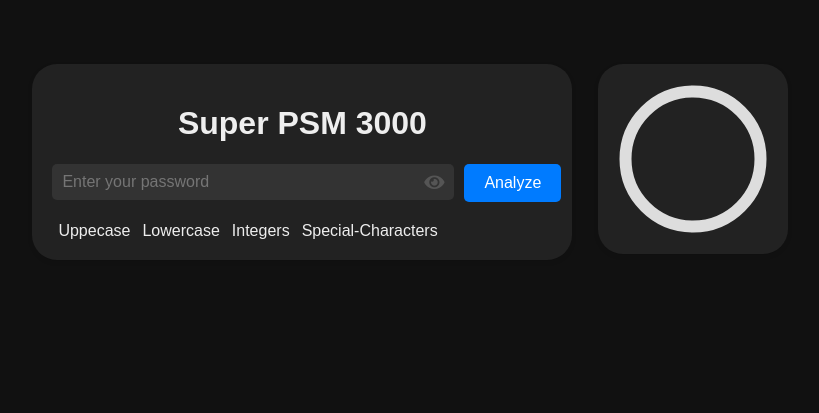
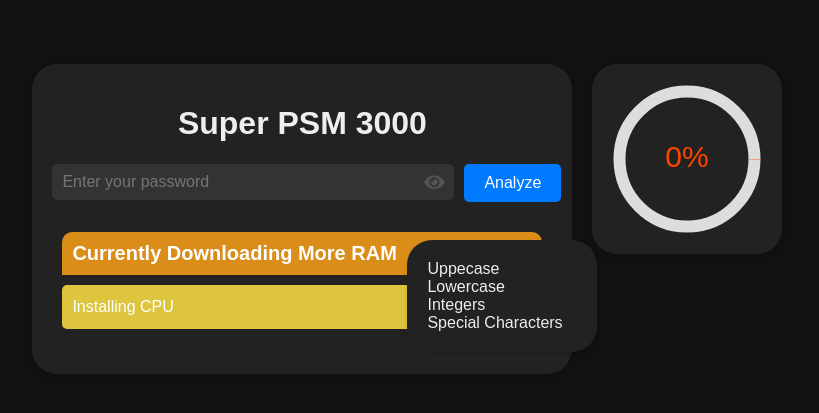
Before and after one commit to ShogyX/Studio-2, a Flask app: page / in a window 1280 px wide. Shown: the top 413 px of the page, without its empty margins (326-1145 px from the left). Run offline with Flask 3, Linux system fonts and the light colour scheme.

Commit message:
stable alpha version

```diff
--- a/FrontEnd/AnalysisFunctions.py
+++ b/FrontEnd/AnalysisFunctions.py
@@ -209,7 +209,7 @@ def umbrellafunc (input_string):
     issues_found = 0
     password_info = {"Length Requirement!":[], "Common Sequence of Numbers!":[], "Repeated Letter Sequence!":[], "Predictable Character Placement!":[], "Repeated Combinations!":[], "Missing Character Type!":[]}
     #check the length
-    if len(input_string) < 8:
+    if len(input_string) <= 8:
         Rule_Type = "Length Requirement!"
         issues_found += 1
         password_info[Rule_Type].append("Your Password is too short! We recommend more than 12 characters in length!")
--- a/FrontEnd/static/style.css
+++ b/FrontEnd/static/style.css
@@ -39,19 +39,7 @@ h1 {
     margin-bottom: 20px;
 }
 
-input[type="password"] {
-    flex: 1;
-    padding: 10px;
-    border: 1px solid #333;
-    border-radius: 5px;
-    font-size: 16px;
-    background-color: #333;
-    color: #eee;
-    margin-right: 10px; /* Adjusted margin-right for more space */
-}
-
-
-input[type="text"] {
+input[type="password"], input[type="text"] {
     flex: 1;
     padding: 10px;
     border: 1px solid #333;
@@ -122,6 +110,20 @@ h1 {
   }
 
 
+
+.second-container {
+    position: fixed; /* Position relative to the parent container */
+    left: 57.3%;
+    top: 30%;
+    min-width: 150px;
+    background-color: #222;
+    padding: 20px;
+    border-radius: 25px;
+    box-shadow: 0 2px 5px rgba(0,0,0,0.1);
+    z-index: 9999;
+}
+
+
 .password-input-container {
     display: flex;
     position: relative;
@@ -149,19 +151,6 @@ h1 {
     font-size: 18px; /* Adjust the font size as needed */
 }
 
-#analysis_result {
-    display: flex;
-    justify-content: left;
-}
-
-#analysis_result > div {
-    margin: 0 6px;
-}
-
-#analysis_result > div > span {
-    display: block;
-}
-
 /* Styling for the information boxes */
 .info-box-container {
     position: relative;
@@ -170,14 +159,13 @@ h1 {
     transform: translateX(-50%);
     width: 100%; /* Adjust the width as needed */
     max-width: 760px; /* Maximum width of the container */
-
-    border-radius: 25px;
+    border-radius: 15px;
 }
 
 .info-box {
 
     color: #fff;
-    padding: 20px;
+    padding: 10px;
     border-radius: 10px;
     margin-bottom: 10px;
     opacity: 0; /* Initially hidden */
@@ -197,7 +185,7 @@ h1 {
     background-color: #ef545b; /* Light red */
     padding: 10px;
     border-radius: 5px; /* Rounded corners */
-    margin-bottom: 5px;
+    margin-bottom: 10px;
     line-height: 1.5; /* Increase line height for better readability */
 }
 .info-box-message:last-child {
@@ -225,6 +213,30 @@ h1 {
     }
 }
 
+.placeholder-box {
+    position: rela;
+    background-color: transparent; /* Example background color for placeholder */
+    color: #fff; /* Example text color for placeholder */
+    opacity: 0.7; /* Example opacity for placeholder */
+    /* Add any other styles for the placeholder box */
+}
+
+.placeholder-info-box-title {
+    background-color: #da8d19; /* Dark red */
+    font-weight: bold;
+    font-size: 20px;
+    margin-bottom: 10px;
+    padding: 10px;
+    border-radius: 10px 10px 0 0; /* Rounded corners only at the top */
+}
+
+.placeholder-info-box-message {
+    background-color: #ddc53d; /* Light red */
+    padding: 10px;
+    border-radius: 5px; /* Rounded corners */
+    margin-bottom: 5px;
+    line-height: 1.5; /* Increase line height for better readability */
+}
 
 .loading-overlay {
     position: absolute;
--- a/FrontEnd/templates/index.html
+++ b/FrontEnd/templates/index.html
@@ -11,8 +11,21 @@
 
 <body>
 
+    <div class="container">
+        <div class="second-container">
+            <div>
+                <span id="uppercase">Uppecase</span>
             </div>
-    <div class="container">
+            <div>
+                <span id="lowercase">Lowercase</span>
+            </div>
+            <div>
+                <span id="numbers">Integers</span>
+            </div>
+            <div>
+                <span id="special">Special Characters</span>
+            </div>
+        </div>
         <h1>Super PSM 3000</h1>
         <div class="input-container">
             <div class="password-input-container">
@@ -23,19 +36,7 @@
             </div>
             <button id="analyze_button" onclick="analyzePassword()">Analyze</button>
         </div>
-        <div id="analysis_result">
-            <div>
-                <span id="uppercase">Uppecase</span>
-            </div>
-            <div>
-                <span id="lowercase">Lowercase</span>
-            </div>
-            <div>
-                <span id="numbers">Integers</span>
-            </div>
-            <div>
-                <span id="special">Special-Characters</span>
-            </div>
+
 
             <div class="meter-container">
                 <div class="progress-circle">
@@ -46,10 +47,16 @@
                     </svg>
                 </div>
                 </div>
+        <div class="info-box-container" id="info-box-container">
         </div>
 
-        <div class="info-box-container" id="info-box-container">
+        <div id="placeholder-box" class="info-box placeholder-box">
+            <div class="placeholder-info-box-title">Currently Downloading More RAM</div>
+            <div class="placeholder-info-box-message">Installing CPU</div>
         </div>
+
+
+
         <div class="loading-overlay" id="loading-overlay">
             <div class="loader"></div>
     </div>
@@ -57,7 +64,9 @@
 
 
     <script>
+        setProgress(0);
         infoBoxContainer.innerHTML = "";
+
         function togglePasswordVisibility() {
             var passwordField = document.getElementById("input_text");
             var icon = document.querySelector(".password-toggle-icon i");
@@ -154,12 +163,6 @@
             loader.style.left = loaderLeft + 'px';
         }
 
-        // Call the positionLoader function whenever the window is resized
-        window.addEventListener('resize', positionLoader);
-
-        // Call the positionLoader function initially to position the loader
-        positionLoader();
-
         function showLoading() {
             positionLoader();
             document.getElementById("loading-overlay").style.display = "block";
@@ -173,8 +176,6 @@
         function analyzePassword() {
             showLoading();
             var passwordField = document.getElementById("input_text").value;
-            var strengthIndicator = document.getElementById("analysis_result");
-            var feedbackContainer = document.getElementById("feedback");
             var infoBoxContainer = document.getElementById("info-box-container");
 
             fetch('/analyze', {
@@ -189,68 +190,20 @@
                 hideLoading();
                 infoBoxContainer.innerHTML = "";
                 createInfoBoxes(data);
-
-                if (data.Strength === 'Strong') {
-                    setProgress(100);
-                } else if (data.Strength === 'Moderate') {
-                    setProgress(50);
-                } else {
-                    setProgress(25);
-                }
             })
             .catch(error => {
                 console.error('Error:', error);
             });
         }
 
-        function updateFeedbackContainer(data) {
-            var feedbackContainer = document.querySelector(".feedback-container");
-
-            // Clear previous content and reset classes
-            feedbackContainer.innerHTML = "";
-            feedbackContainer.classList.remove("weak", "moderate", "strong");
-
-            // Display password strength
-            var strengthParagraph = document.createElement("p");
-            strengthParagraph.textContent = "Password Strength: " + data.Strength;
-            feedbackContainer.appendChild(strengthParagraph);
-
-            // Display feedback
-            var feedbackParagraph = document.createElement("p");
-            feedbackParagraph.textContent = "Feedback: " + data.Feedback;
-            feedbackContainer.appendChild(feedbackParagraph);
-
-            // Display detailed analysis result
-            var analysisDetails = data.AnalysisDetails;
-            if (analysisDetails) {
-                var detailsHeading = document.createElement("h3");
-                detailsHeading.textContent = "Analysis Details:";
-                feedbackContainer.appendChild(detailsHeading);
-
-                var detailsList = document.createElement("ul");
-                feedbackContainer.appendChild(detailsList);
-
-                for (var key in analysisDetails) {
-                    var detailItem = document.createElement("li");
-                    detailItem.textContent = key + ": " + analysisDetails[key];
-                    detailsList.appendChild(detailItem);
-                }
-            }
-
-            if (data.Strength === "Weak") {
-                feedbackContainer.classList.add("weak");
-            } else if (data.Strength === "Moderate") {
-                feedbackContainer.classList.add("moderate");
-            } else if (data.Strength === "Strong") {
-                feedbackContainer.classList.add("strong");
-            }
-        }
-
         function createInfoBoxes(data) {
             var container = document.getElementById('info-box-container');
-
+            // Hide the placeholder box
+            var placeholderBox = document.getElementById('placeholder-box');
+            placeholderBox.style.display = 'none'
             // Loop through each key in the JSON
             for (var key in data) {
+
                 if (key !== 'Issues Found') {
                     var messages = data[key];
                     if (messages.length > 0) {
@@ -274,9 +227,66 @@
 
                         // Append information box to container
                         container.appendChild(infoBox);
+
+                    }
+                }
+                if (key === 'Issues Found') {
+                    var issuesFound = data[key]; // Assuming 'issuesFound' is the variable to store the number of issues found
+                    if (issuesFound === 0) {
+                        setProgress(100);
+                        // Create an information box
+                        var infoBox = document.createElement('div');
+                        infoBox.classList.add('info-box');
+
+                        // Set title
+                        var title = document.createElement('div');
+                        title.classList.add('info-box-title');
+                        title.textContent = 'No issues found';
+                        infoBox.appendChild(title);
+
+                        // Create a message box
+                        var messageBox = document.createElement('div');
+                        messageBox.classList.add('info-box-message');
+                        messageBox.textContent = 'Congratulations! We cant find any common fallacies in your password. We still recommend testing the password on other PSM sites to ensure the password is strong enough';
+                        infoBox.appendChild(messageBox);
+
+                        // Append information box to regular container
+                        var container = document.getElementById('info-box-container');
+                        container.appendChild(infoBox);
+
+                        // Hide the placeholder box
+                        var placeholderBox = document.getElementById('placeholder-box');
+                        placeholderBox.style.display = 'none';
+
+                        // Change the color of the info box elements
+
+                        var infoBoxTitle = document.querySelector('.info-box-title');
+                        infoBoxTitle.style.backgroundColor = '#32CD32'; // Green background color
+
+                        var infoBoxMessage = document.querySelector('.info-box-message');
+                        infoBoxMessage.style.backgroundColor = '#5CCD6F'; // Light green background color
+
+
+                    } else if (issuesFound === 1) {
+                        setProgress(90);
+                    } else if (issuesFound === 2) {
+                        setProgress(75);
+                    } else if (issuesFound === 3) {
+                        setProgress(50);
+                    } else if (issuesFound === 4) {
+                        setProgress(25);
+                    } else if (issuesFound === 5) {
+                        // Set progress to a value appropriate for 5 issues found
+                        setProgress(someValue);
+                    } else {
+                        setProgress(0);
                     }
                 }
             }
+            // Show the info box container
+            container.style.display = 'block';
+
+
         }
 
 
```
Lines whose indentation alone changed are shown as unchanged.
